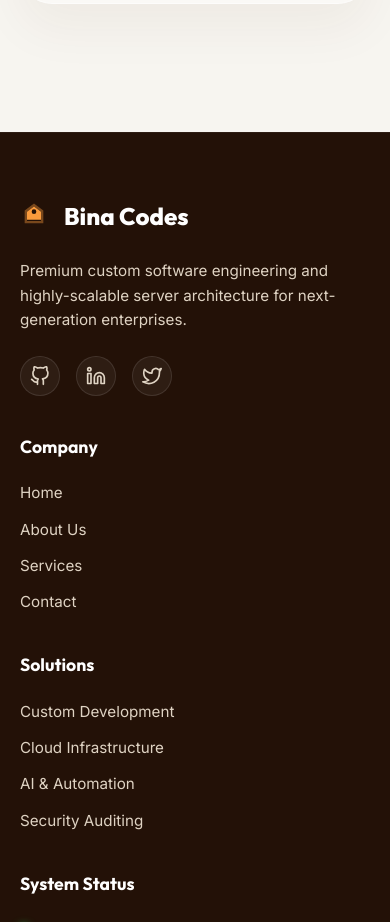
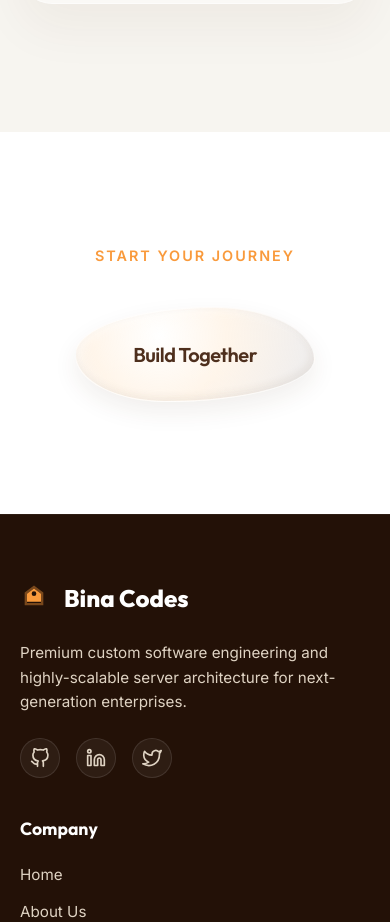
Before and after one commit to Motasaith/Bina_Codes, a React (Vite) app: page / in a window 390 px wide. Shown: the part 6660-7582 px from the top of the page. Built offline with nearby package versions, Linux system fonts and the light colour scheme.

Commit message:
feat: add CTA section with an organic pebble-shaped glass button Build Together on white background

```diff
--- a/src/App.tsx
+++ b/src/App.tsx
@@ -2,6 +2,7 @@ import Hero from './components/Hero';
 import Services from './components/Services';
 import About from './components/About';
 import Contact from './components/Contact';
+import Cta from './components/Cta';
 import Footer from './components/Footer';
 
 export default function App() {
@@ -15,6 +16,7 @@ export default function App() {
           <About />
           <Contact />
         </div>
+        <Cta />
       </main>
       <Footer />
     </>
--- /dev/null
+++ b/src/components/Cta.tsx
@@ -0,0 +1,18 @@
+import '../styles/Cta.css';
+
+export default function Cta() {
+  return (
+    <section className="cta-section">
+      <div className="container">
+        <div className="cta-content">
+          <p className="cta-tagline">Start Your Journey</p>
+          <a href="#contact" className="pebble-btn-link">
+            <button className="pebble-btn">
+              <span className="pebble-btn-text">Build Together</span>
+            </button>
+          </a>
+        </div>
+      </div>
+    </section>
+  );
+}
--- /dev/null
+++ b/src/styles/Cta.css
@@ -0,0 +1,102 @@
+.cta-section {
+  background-color: #ffffff;
+  padding: 7rem 0;
+  display: flex;
+  justify-content: center;
+  align-items: center;
+  position: relative;
+  overflow: hidden;
+  z-index: 10;
+}
+
+.cta-content {
+  display: flex;
+  flex-direction: column;
+  align-items: center;
+  text-align: center;
+}
+
+.cta-tagline {
+  font-family: var(--font-primary);
+  font-size: 0.9rem;
+  font-weight: 600;
+  color: var(--color-accent-gold);
+  text-transform: uppercase;
+  letter-spacing: 2px;
+  margin-bottom: 2.5rem;
+}
+
+.pebble-btn-link {
+  text-decoration: none;
+  display: inline-block;
+}
+
+.pebble-btn {
+  width: 280px;
+  height: 110px;
+  border-radius: 58% 42% 62% 38% / 50% 55% 45% 50%;
+  background: radial-gradient(
+    circle at 35% 30%,
+    rgba(255, 255, 255, 0.45) 0%,
+    rgba(255, 220, 180, 0.28) 40%,
+    rgba(78, 47, 29, 0.08) 85%
+  );
+  backdrop-filter: blur(12px);
+  -webkit-backdrop-filter: blur(12px);
+  border: 1px solid rgba(255, 255, 255, 0.6);
+  display: flex;
+  align-items: center;
+  justify-content: center;
+  cursor: pointer;
+  outline: none;
+  box-shadow:
+    inset -3px -3px 8px rgba(78, 47, 29, 0.08),
+    inset 3px 3px 8px rgba(255, 255, 255, 0.4),
+    0 10px 25px rgba(78, 47, 29, 0.08);
+  transition: all 0.5s cubic-bezier(0.16, 1, 0.3, 1);
+  padding: 0;
+}
+
+.pebble-btn-text {
+  font-family: var(--font-accent);
+  font-size: 1.45rem;
+  font-weight: 600;
+  color: var(--color-brand-primary);
+  letter-spacing: -0.5px;
+  transition: all 0.4s cubic-bezier(0.16, 1, 0.3, 1);
+}
+
+/* Hover morphing and glow effects */
+.pebble-btn:hover {
+  transform: scale(1.05) rotate(2deg);
+  border-radius: 48% 52% 50% 50% / 55% 48% 52% 45%;
+  border-color: rgba(255, 255, 255, 0.85);
+  box-shadow:
+    inset -4px -4px 10px rgba(78, 47, 29, 0.12),
+    inset 4px 4px 10px rgba(255, 255, 255, 0.5),
+    0 15px 35px rgba(78, 47, 29, 0.12);
+}
+
+.pebble-btn:hover .pebble-btn-text {
+  color: var(--color-brand-dark);
+  transform: scale(1.02);
+}
+
+.pebble-btn:active {
+  transform: scale(0.98) rotate(0deg);
+  box-shadow:
+    inset -2px -2px 6px rgba(78, 47, 29, 0.08),
+    inset 2px 2px 6px rgba(255, 255, 255, 0.3),
+    0 5px 15px rgba(78, 47, 29, 0.06);
+}
+
+@media (max-width: 576px) {
+  .pebble-btn {
+    width: 240px;
+    height: 95px;
+  }
+
+  .pebble-btn-text {
+    font-size: 1.25rem;
+  }
+}
```
